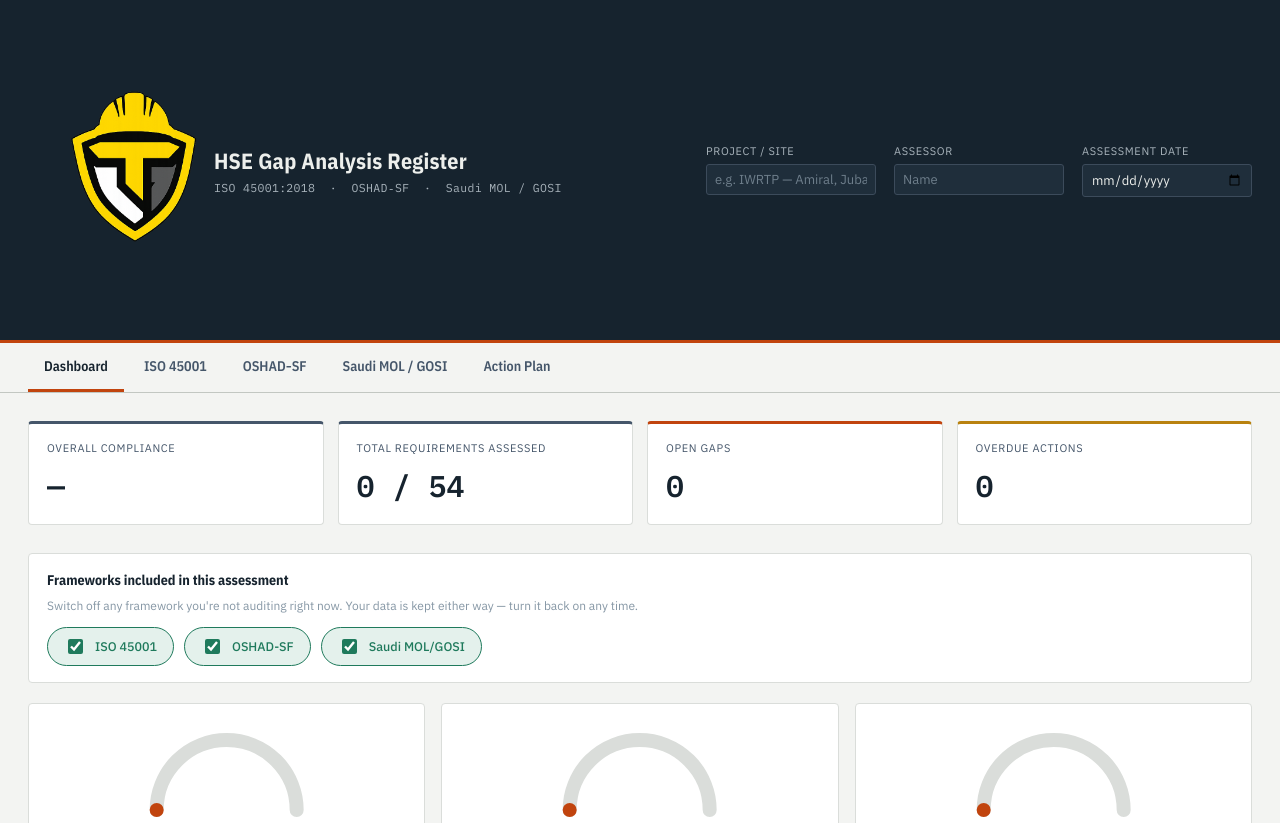
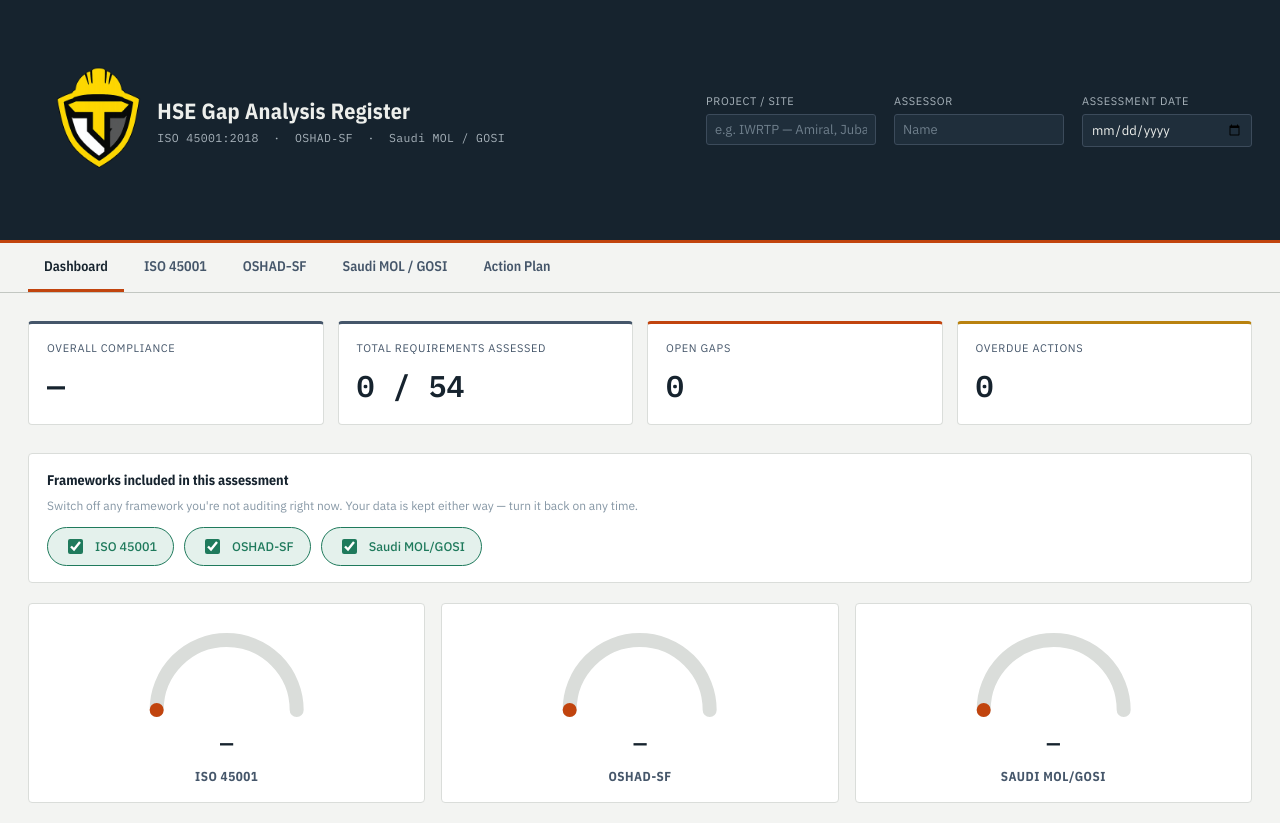
Before and after one commit to TaffSafetySolutions/hse-gap-analysis-tool, a plain HTML site: page index.html in a window 1280 px wide. Shown: the top 823 px of the page. Drawn offline with nearby package versions, Linux system fonts and the light colour scheme.

Commit message:
Resize logo 200

```diff
--- a/style.css
+++ b/style.css
@@ -49,7 +49,7 @@ body {
 }
 .brand { display: flex; align-items: center; gap: 16px; }
 .brand-logo {
-  height: 300px;
+  height: 200px;
   width: auto;
   flex-shrink: 0;
 }
```
